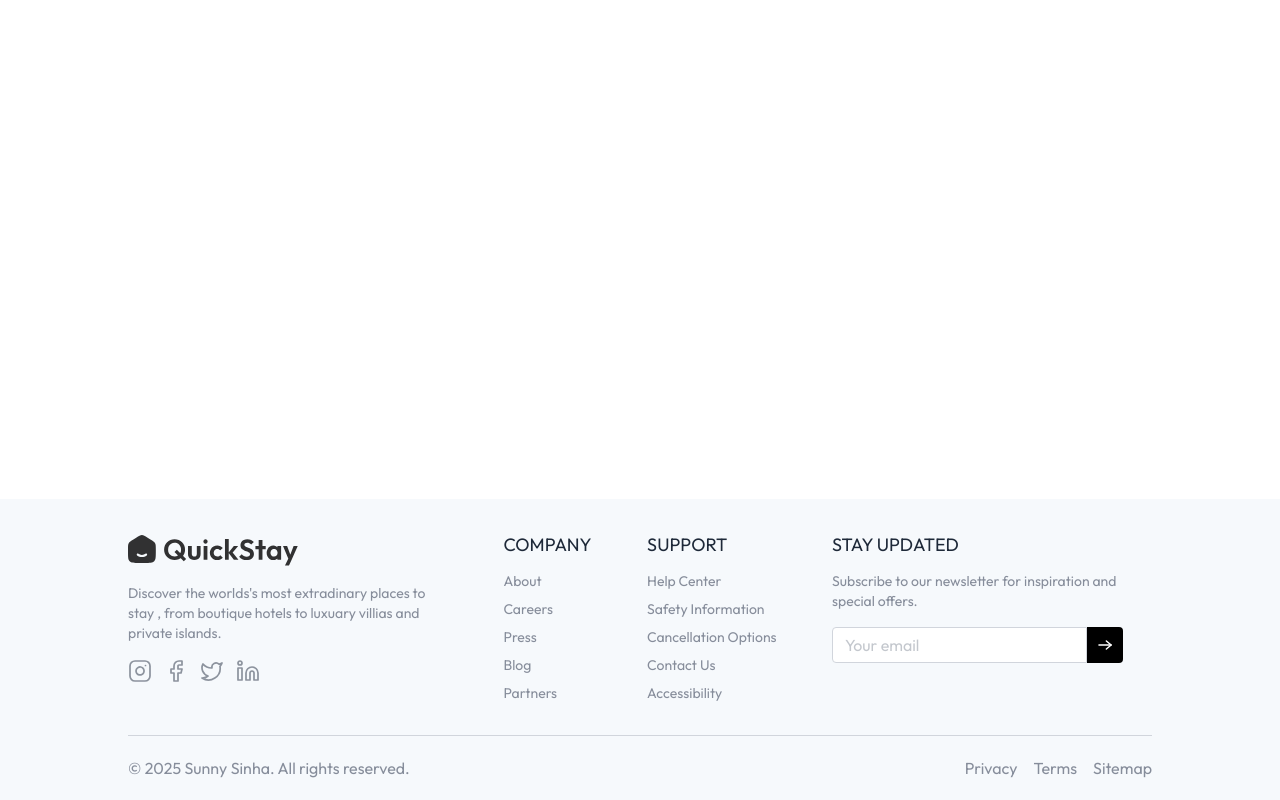
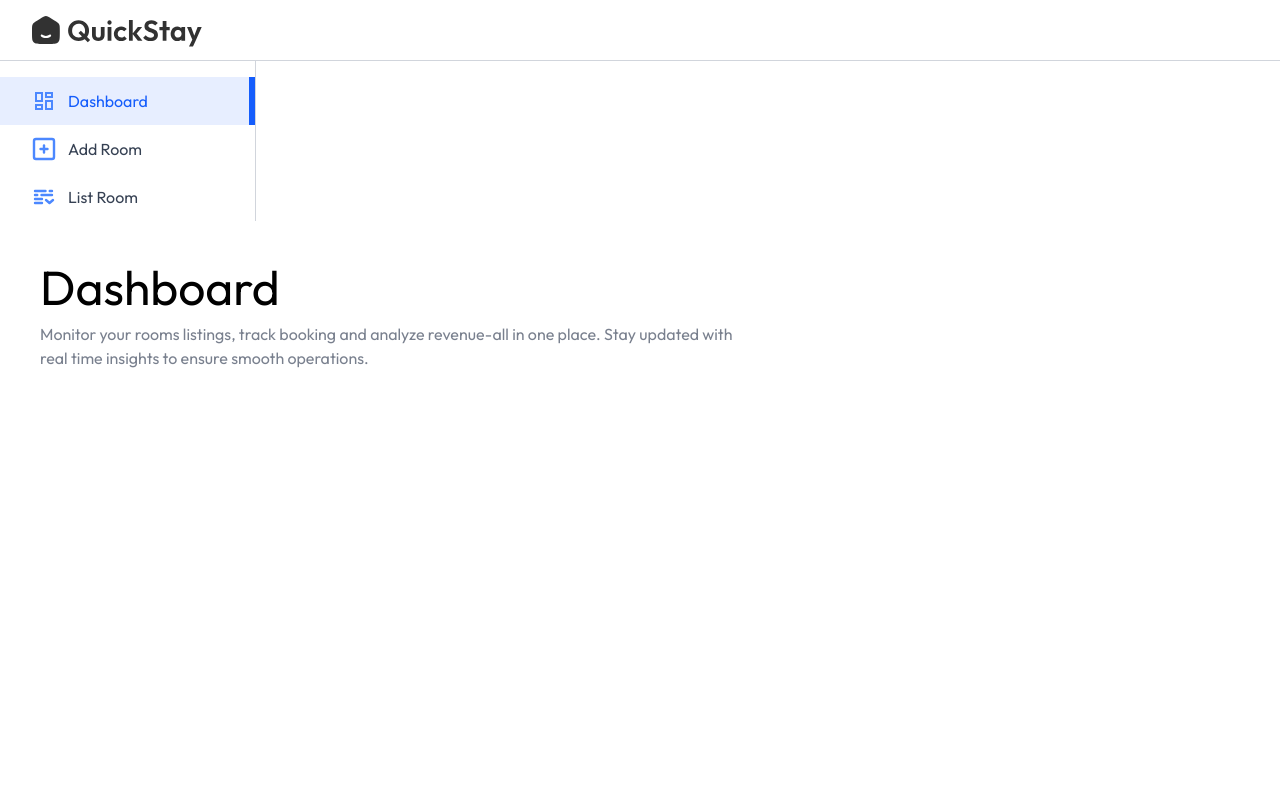
Before and after one commit to Sunny-2610/QuickStay, a React (Vite) app in the folder Client/: page /owner in a window 1280 px wide. Built offline with nearby package versions, Linux system fonts and the light colour scheme; a web font is replaced by a local one.

Commit message:
Setup owner Dashboard

```diff
--- a/Client/src/App.jsx
+++ b/Client/src/App.jsx
@@ -7,6 +7,10 @@ import AllRooms from './pages/AllRooms';
 import RoomDetails from './pages/RoomDetails';
 import MyBookings from './pages/MyBookings';
 import HotelReg from './components/HotelReg';
+import Layout from './pages/hotelOwner/Layout';
+import Dashboard from './pages/hotelOwner/Dashboard';
+import AddRoom from './pages/hotelOwner/AddRoom';
+import ListRoom from './pages/hotelOwner/ListRoom';
 
 const App = () => {
   const isOwnerPath = useLocation().pathname.includes('owner');
@@ -14,19 +18,26 @@ const App = () => {
   return (
     <div className="min-h-screen flex flex-col">
       {!isOwnerPath && <Navbar />}
-         { false && <HotelReg /> }
+      {false && <HotelReg />}
       <main className="flex-grow">
         <Routes>
           <Route path="/" element={<Home />} />
           {/* ‼️  specific route FIRST  */}
           <Route path="/rooms/:id" element={<RoomDetails />} />
           <Route path="/rooms" element={<AllRooms />} />
-                    <Route path="/my-bookings" element={<MyBookings />} />
+          <Route path="/my-bookings" element={<MyBookings />} />
+          <Route path='/owner' element={<Layout />}>
+            <Route index element={<Dashboard />} />
+            <Route path='add-room' element={<AddRoom />} />
+            <Route path='list-room' element={<ListRoom />} />
+
+
+          </Route>
 
         </Routes>
       </main>
 
-      <Footer />
+      {!isOwnerPath && <Footer />}
     </div>
   );
 };
--- a/Client/src/components/Testimonial.jsx
+++ b/Client/src/components/Testimonial.jsx
@@ -7,23 +7,34 @@ const Testimonial = () => {
   return (
     <div className='flex flex-col items-center px-6 md:px-16 lg:px-24 bg-slate-50 pt-20 pb-30'>
       <Title
-        title={'What Our Guests Say'}
-        subtitle={'Discover why discerning travelers consistently choose Quickstay for their exclusive and luxurious accommodations around the world.'}
+        title='What Our Guests Say'
+        subtitle='Discover why discerning travelers consistently choose Quickstay for their exclusive and luxurious accommodations around the world.'
       />
-      <div className="flex flex-wrap items-center  gap-6 mt-20 ">
+
+      {/* Cards Section */}
+      <div className="grid grid-cols-1 sm:grid-cols-2 lg:grid-cols-3 gap-8 mt-20 w-full">
         {testimonials.map((testimonial) => (
-                    <div key={testimonial.id} className="bg-white p-6 rounded-xl shadow ">
+          <div
+            key={testimonial.id}
+            className="bg-white p-6 rounded-xl shadow hover:shadow-lg transition-shadow duration-300"
+          >
             <div className="flex items-center gap-3">
-                            <img className="w-12 h-12 rounded-full" src={testimonial.image} alt={testimonial.name} />
+              <img
+                className="w-12 h-12 rounded-full object-cover"
+                src={testimonial.image}
+                alt={testimonial.name}
+              />
               <div>
                 <p className="font-playfair text-xl">{testimonial.name}</p>
-                                <p className="text-gray-500">{testimonial.address}</p>
+                <p className="text-gray-500 text-sm">{testimonial.address}</p>
               </div>
             </div>
+
             <div className='flex items-center gap-1 mt-4'>
               <StarRating />
             </div>
-                        <p className="text-gray-500 max-w-90 mt-4">"{testimonial.review}"</p>
+
+            <p className="text-gray-500 mt-4">"{testimonial.review}"</p>
           </div>
         ))}
       </div>
--- /dev/null
+++ b/Client/src/components/hotelOwner/Navbar.jsx
@@ -0,0 +1,18 @@
+import React from 'react'
+import { Link } from 'react-router-dom'
+import { assets } from '../../assets/assets'
+import {UserButton} from '@clerk/clerk-react'
+const Navbar = () => {
+    return (
+        <div className='flex items-center justify-between px:4 md:px-8
+    border-b border-gray-300 py-3 bg-white transition-all'>
+            <Link>
+                <img src={assets.logo} alt="logo" className='h-9 invert opacity-80' />
+            </Link>
+            <UserButton />
+        </div>
+
+    )
+}
+
+export default Navbar
--- /dev/null
+++ b/Client/src/components/hotelOwner/Sidebar.jsx
@@ -0,0 +1,35 @@
+import React from 'react'
+import { assets } from '../../assets/assets'
+import { NavLink } from 'react-router-dom'
+
+const Sidebar = () => {
+    const sidebarLinks = [
+        { name: "Dashboard", path: "/owner", icon: assets.dashboardIcon },
+        { name: "Add Room", path: "/owner/add-room", icon: assets.addIcon },
+        { name: "List Room", path: "/owner/list-room", icon: assets.listIcon },
+    ]
+
+    return (
+        <div className='md:w-64 w-16 border-r h-full text-base border-gray-300 pt-4
+        flex flex-col transition-all duration-300'>
+            {sidebarLinks.map((item, index) => (
+                <NavLink
+                    to={item.path}
+                    key={index}
+                    end ='/owner'
+                    className={({ isActive }) =>
+                        `flex items-center py-3 px-4 md:px-8 gap-3 ${isActive
+                            ? "border-r-4 md:border-r-[6px] bg-blue-600/10 border-blue-600 text-blue-600"
+                            : "hover:bg-gray-100/90 text-gray-700"}`
+                    }
+                >
+                  <img src={item.icon} alt={item.name}  className='min-h-6 min-w-6'/>
+                  <p className='md:block hidden text-center'>{item.name}</p>
+
+                </NavLink>
+            ))}
+        </div>
+    )
+}
+
+export default Sidebar
--- /dev/null
+++ b/Client/src/pages/hotelOwner/AddRoom.jsx
@@ -0,0 +1,9 @@
+import React from 'react'
+
+const AddRoom = () => {
+  return (
+    <div>AddRoom</div>
+  )
+}
+
+export default AddRoom
--- /dev/null
+++ b/Client/src/pages/hotelOwner/Dashboard.jsx
@@ -0,0 +1,14 @@
+import React from 'react'
+import Title from '../../components/Title'
+
+const Dashboard = () => {
+  return (
+    <div>
+        <Title align='left' font='outfit' title='Dashboard' subtitle='Monitor your rooms listings, track booking
+        and analyze revenue-all in one place. Stay updated with real time insights to ensure smooth operations.'/>
+
+    </div>
+  )
+}
+
+export default Dashboard
--- /dev/null
+++ b/Client/src/pages/hotelOwner/Layout.jsx
@@ -0,0 +1,21 @@
+import React from 'react'
+import Navbar from '../../components/hotelOwner/Navbar'
+import Sidebar from '../../components/hotelOwner/Sidebar'
+import { Outlet } from 'react-router-dom'
+
+const Layout = () => {
+  return (
+    <div>
+        <Navbar />
+        <div flex h-full>
+                    <Sidebar />
+                    <div className='flex-1 p-4 pt-10 md:px-10 h-full'>
+                        <Outlet />
+                    </div>
+
+        </div>
+    </div>
+  )
+}
+
+export default Layout
--- /dev/null
+++ b/Client/src/pages/hotelOwner/ListRoom.jsx
@@ -0,0 +1,9 @@
+import React from 'react'
+
+const ListRoom = () => {
+  return (
+    <div>ListRoom</div>
+  )
+}
+
+export default ListRoom
```
Lines whose indentation alone changed are shown as unchanged.
